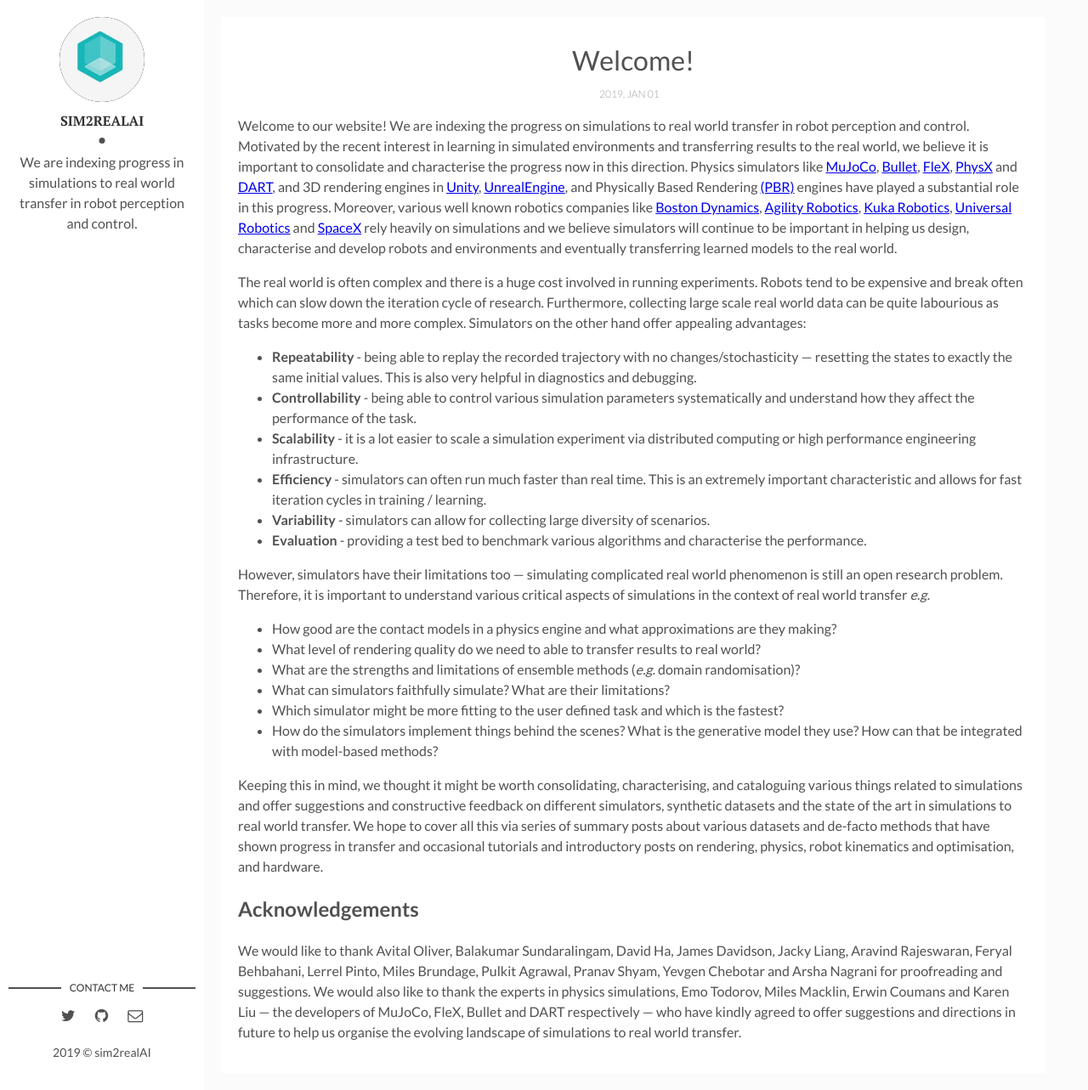
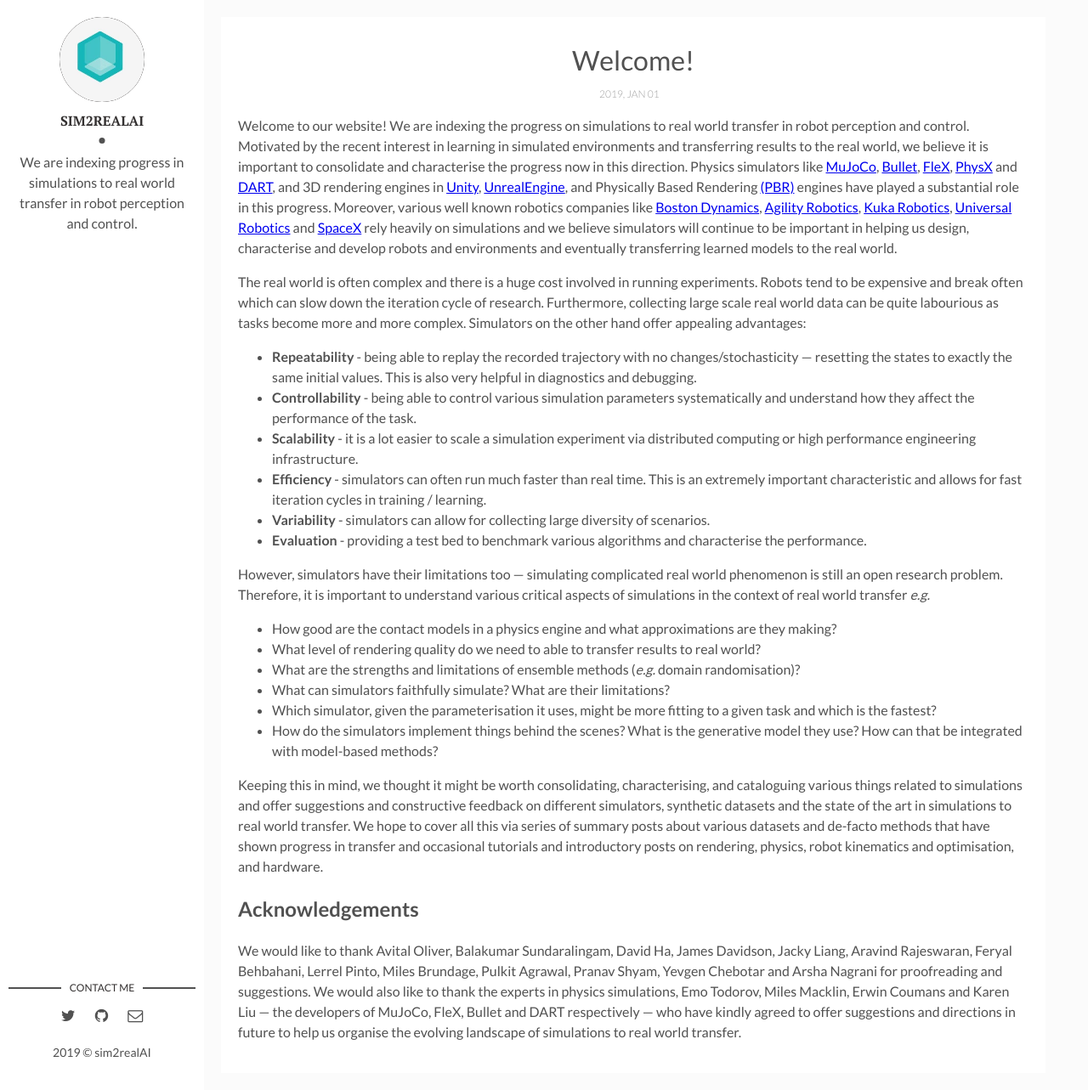
Before and after one commit to sim2realAI/sim2realAI.github.io, a Jekyll site: the page built from _posts/2019-01-01-welcome-to-sim2real-AI.markdown, in a window 1280 px wide and 1283 px high. Shown: the whole window at 85% size. Built offline with Jekyll 4.4.1, drawn with Linux system fonts in a browser that asks for light colours.

Commit message:
update
Signed-off-by: Ankur Handa <ahanda@nvidia.com>

```diff
--- a/_posts/2019-01-01-welcome-to-sim2real-AI.markdown
+++ b/_posts/2019-01-01-welcome-to-sim2real-AI.markdown
@@ -24,7 +24,7 @@
 * What level of rendering quality do we need to able to transfer results to real world?
 * What are the strengths and limitations of ensemble methods (*e.g.* domain randomisation)?
 * What can simulators faithfully simulate? What are their limitations?
-* Which simulator might be more fitting to the user defined task and which is the fastest?
+* Which simulator, given the parameterisation it uses, might be more fitting to a given task and which is the fastest?
 * How do the simulators implement things behind the scenes? What is the generative model they use? How can that be integrated with model-based methods?
 
 Keeping this in mind, we thought it might be worth consolidating, characterising, and cataloguing various things related to simulations and offer suggestions and constructive feedback on different simulators, synthetic datasets and the state of the art in simulations to real world transfer. We hope to cover all this via series of summary posts about various datasets and de-facto methods that have shown progress in transfer and occasional tutorials and introductory posts on rendering, physics, robot kinematics and optimisation, and hardware.
```
